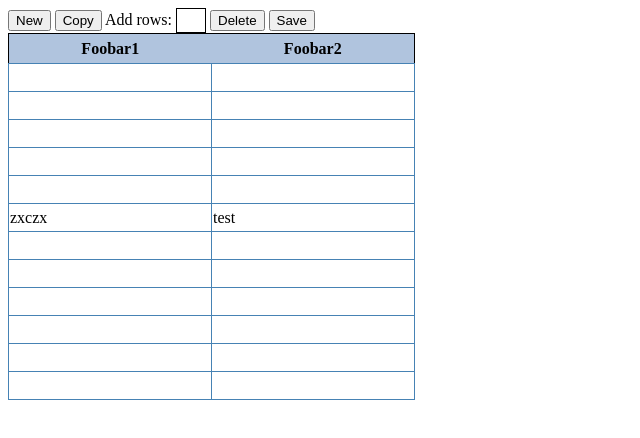
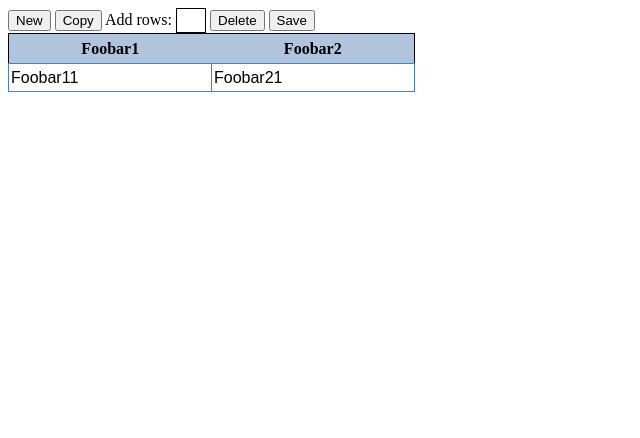
Before and after one commit to srldl/tabletest, a website with bundled scripts: page index.html in a window 1280 px wide. Shown: the whole page, without its empty margins (0-640 px from the left). Built offline with nearby package versions, Linux system fonts and the light colour scheme.

Commit message:
table writes in JS

```diff
--- a/index.html
+++ b/index.html
@@ -21,30 +21,16 @@
 
 
 <!--  <table id="table1" class="display" width="100%"></table> -->
-  <!--<script src="autocomplete.js"></script> -->
-  <div id="table1">
+
       <table>
           <thead>
               <tr id="header1">
-                  <!--<th>Foo1</th><th>Foo21</th> -->
               </tr>
           </thead>
           <tbody id="tbody1">
-              <tr><td><input type="text" name="fname" size=23></td><td><input type="text" name="fname"></td></tr>
-              <tr><td><input type="text" name="fname"></td><td><input type="text" name="fname"></td></tr>
-              <tr><td> </td><td></td></tr>
-              <tr><td></td><td></td></tr>
-              <tr><td></td><td></td></tr>
-              <tr><td>zxczx</td><td>test</td></tr>
-              <tr><td></td><td></td></tr>
-              <tr><td></td><td></td></tr>
-              <tr><td></td><td></td></tr>
-              <tr><td></td><td></td></tr>
-              <tr><td></td><td></td></tr>
-              <tr><td></td><td></td></tr>
           </tbody>
       </table>
-  </div>
+
 
   <script src="bundle.js"></script>
 </body>
--- a/index.js
+++ b/index.js
@@ -12,7 +12,9 @@ let obj =  {  "dataRows": dataRows,
               "id": "exceltable"
 };
 
-function input_element(id,inputValue,readOnly,backgroundColor,borderColor,fontWeight,fontSize){
+function input_element(id_td,id,inputValue,readOnly,backgroundColor,borderColor,fontWeight,fontSize){
+  var td = document.createElement("td");
+  td.id = id_td;
   var input = document.createElement("input");
   input.type = "text";
   input.id = id;
@@ -22,7 +24,8 @@ function input_element(id,inputValue,readOnly,backgroundColor,borderColor,fontWe
   input.style.borderColor = borderColor;
   input.style.fontWeight = fontWeight;
   input.style.fontSize = fontSize;
-  return input;
+  td.appendChild(input);
+  return td;
 }
 
 function th_element(id,textContent){
@@ -32,14 +35,19 @@ function th_element(id,textContent){
   return th;
 }
 
-  let container = document.getElementById("header1");
+  let container_header = document.getElementById("header1");
   let th1 = th_element("header_1","Foobar1");
   let th2 = th_element("header_1","Foobar2");
+  container_header.appendChild(th1);
+  container_header.appendChild(th2);
 
-  let input = input_element('header_1','Foobar',true,'lightsteelblue','lightsteelblue','bold','120%');
-  container.appendChild(th1);
-  container.appendChild(th2);
-  //container.appendChild(th);
+  let container = document.getElementById("tbody1");
+  let tr1 = document.createElement("tr");
+  let input1 = input_element('cell_1_1','input_1_1','Foobar11',false,'white','white','normal','100%');
+  let input2 = input_element('cell_1_2','input_1_2','Foobar21',false,'white','white','normal','100%');
+  tr1.appendChild(input1);
+  tr1.appendChild(input2);
+  container.appendChild(tr1);
 
 /*  var table = document.createElement("table");
   container.appendChild(table);
```
